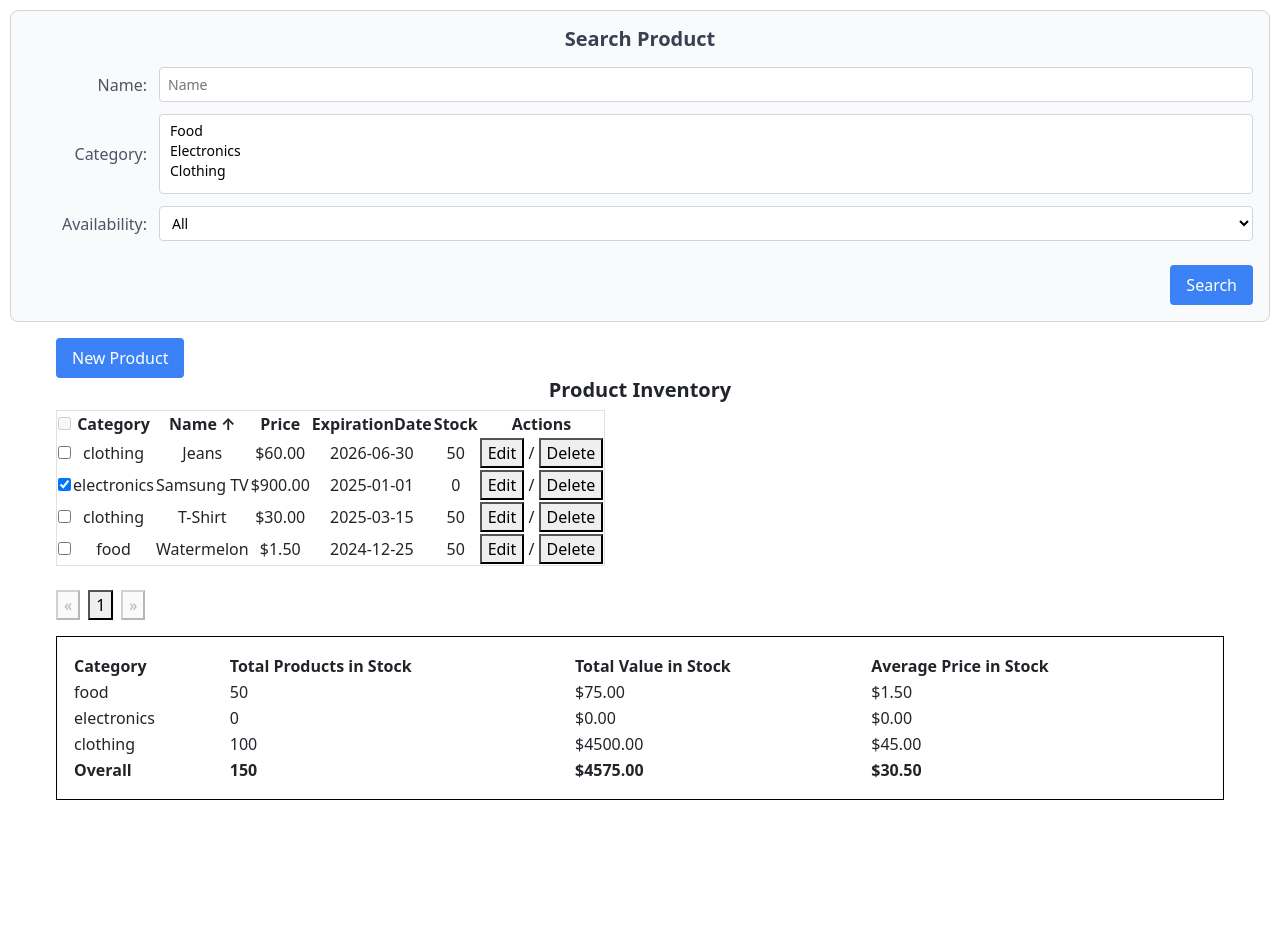
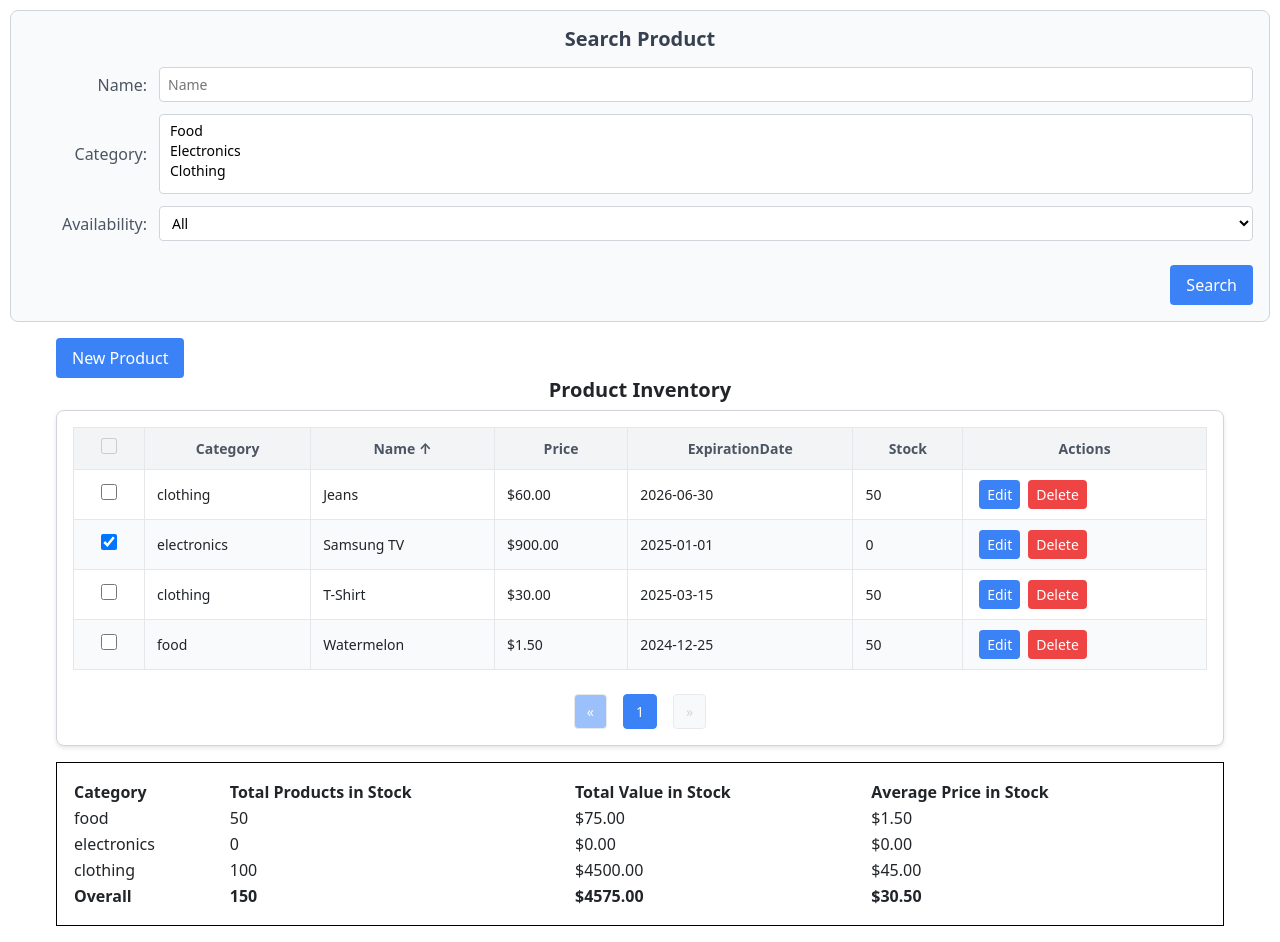
Before and after one commit to gramos-encora/Stock-and-Inventory-App, a React (Create React App) app in the folder frontend/: page / in a window 1280 px wide. Shown: the top 942 px of the page. Before the commit the page ends 826 px from the top, so only its background shows below. Built offline with nearby package versions, Linux system fonts and the light colour scheme.

Commit message:
Styled InventoryTable component

```diff
--- a/frontend/src/components/InventoryTable.tsx
+++ b/frontend/src/components/InventoryTable.tsx
@@ -1,6 +1,8 @@
 import React, { useEffect, useState } from "react";
 import { Product } from "../models/Product";
 import { Category, Availability } from "../App";
+
+import "../styles/InventoryTable.css";
 
 interface Props {
   products: Product[];
@@ -103,8 +105,7 @@ const InventoryTable: React.FC<Props> = ({
               <td>
                 <button onClick={() => alert(`Edit ${product.name}`)}>
                   Edit
-                </button>{" "}
-                /{" "}
+                </button>
                 <button onClick={() => alert(`Delete ${product.name}`)}>
                   Delete
                 </button>
--- /dev/null
+++ b/frontend/src/styles/InventoryTable.css
@@ -0,0 +1,115 @@
+.inventory-table {
+    width: 100%;
+    overflow-x: auto; /* Para pantallas pequeñas */
+    background-color: #ffffff;
+    border: 1px solid #d1d5db;
+    border-radius: 8px;
+    padding: 16px;
+    box-shadow: 0 2px 4px rgba(0, 0, 0, 0.1);
+    box-sizing: border-box;
+}
+
+.inventory-table table {
+    width: 100%;
+    border-collapse: collapse;
+    font-size: 0.875rem;
+}
+
+.inventory-table th,
+.inventory-table td {
+    padding: 10px 12px;
+    border: 1px solid #e5e7eb;
+    text-align: left;
+    white-space: nowrap;
+}
+
+.inventory-table thead {
+    background-color: #f3f4f6;
+    font-weight: bold;
+    text-transform: capitalize;
+}
+
+.inventory-table th {
+    cursor: pointer;
+    user-select: none;
+    text-align: center;
+    color: #4b5563;
+}
+
+.inventory-table tbody tr:nth-child(even) {
+    background-color: #f9fafb;
+}
+
+.inventory-table tbody tr:hover {
+    background-color: #f1f5f9;
+}
+
+/* Checkbox */
+.inventory-table input[type="checkbox"] {
+    width: 16px;
+    height: 16px;
+    cursor: pointer;
+}
+
+/* Actions buttons */
+.inventory-table button {
+    padding: 4px 8px;
+    margin: 0 4px;
+    font-size: 0.875rem;
+    border: none;
+    border-radius: 4px;
+    cursor: pointer;
+    transition: background-color 0.2s;
+}
+
+.inventory-table button:nth-child(1) {
+    background-color: #3b82f6;
+    color: white;
+}
+
+.inventory-table button:nth-child(1):hover {
+    background-color: #2563eb;
+}
+
+.inventory-table button:nth-child(2) {
+    background-color: #ef4444;
+    color: white;
+}
+
+.inventory-table button:nth-child(2):hover {
+    background-color: #dc2626;
+}
+
+/* Pagination */
+.pagination {
+    margin-top: 16px;
+    display: flex;
+    justify-content: center;
+    align-items: center;
+    gap: 8px;
+}
+
+.pagination button {
+    padding: 6px 12px;
+    font-size: 0.875rem;
+    background-color: #f3f4f6;
+    border: 1px solid #d1d5db;
+    border-radius: 4px;
+    cursor: pointer;
+    transition: background-color 0.2s;
+}
+
+.pagination button:disabled {
+    cursor: not-allowed;
+    opacity: 0.5;
+}
+
+.pagination button:hover:not(:disabled) {
+    background-color: #e5e7eb;
+}
+
+.pagination button.font-bold {
+    background-color: #3b82f6;
+    color: white;
+    border-color: #3b82f6;
+}
```
